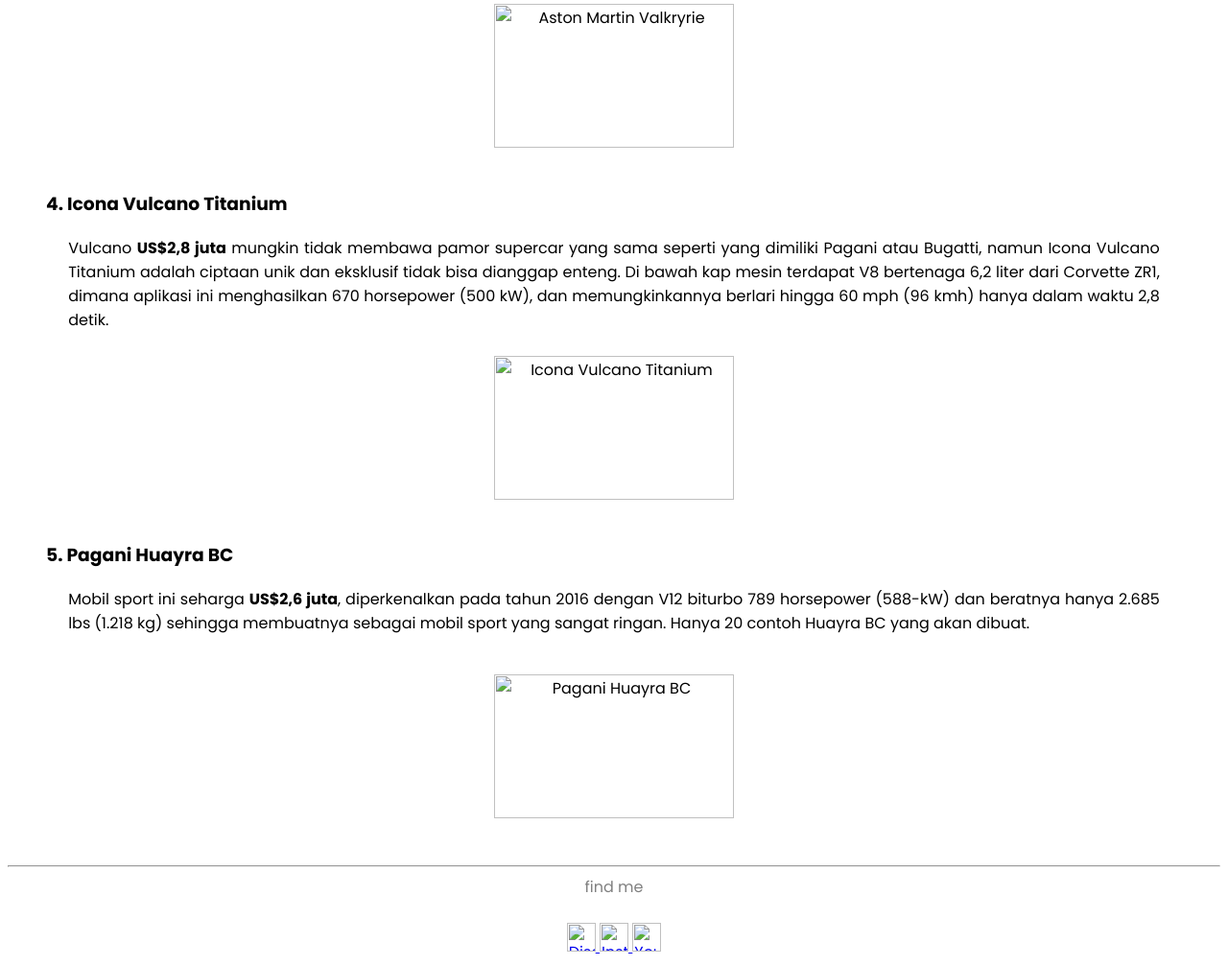
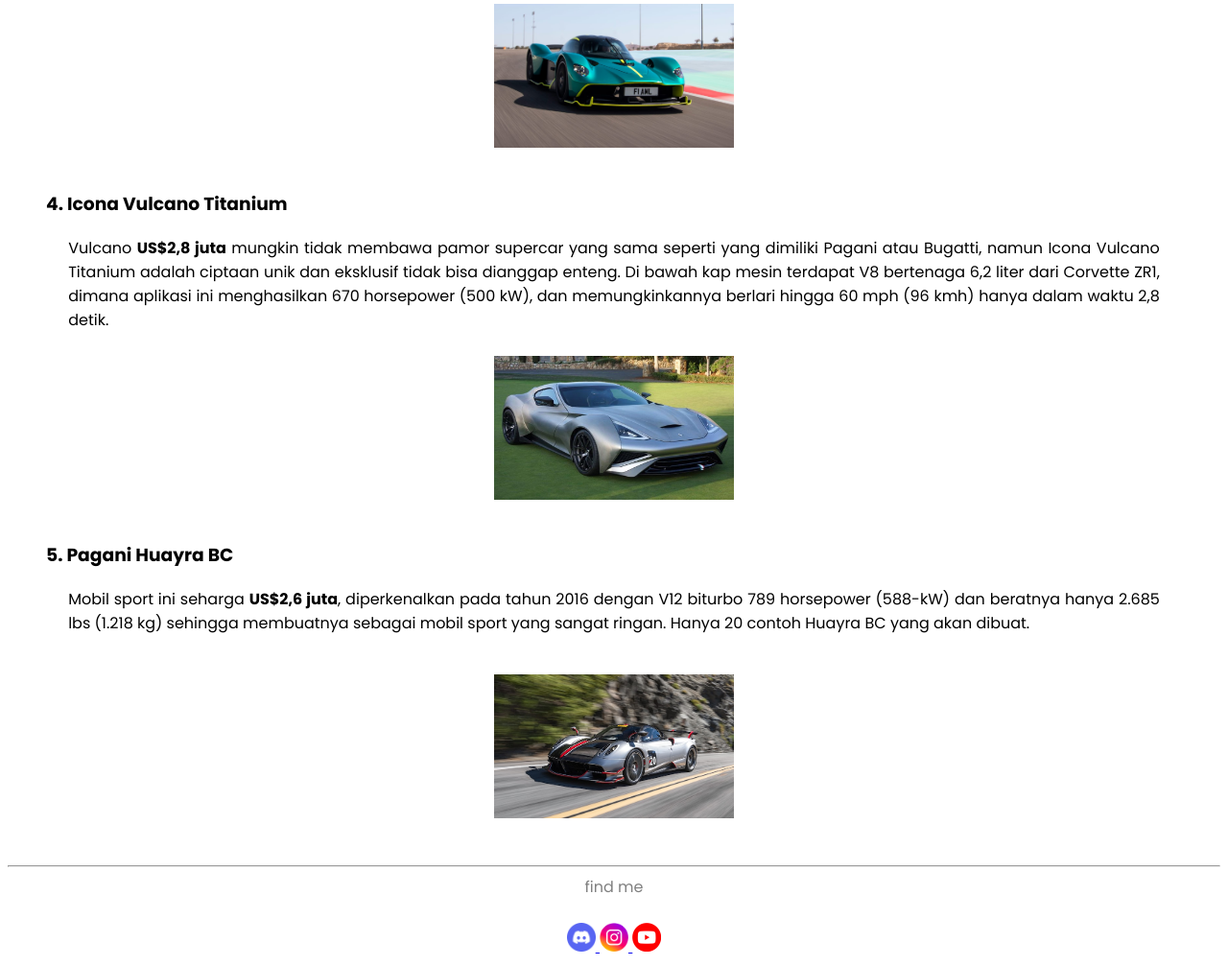
Before and after one commit to c-ndraa/Sports-Car, a plain HTML site: page index.html in a window 1280 px wide. Shown: the part 1383-2390 px from the top of the page at 96% size. Drawn offline with Linux system fonts and the light colour scheme.

Commit message:
index.html

```diff
--- a/index.html
+++ b/index.html
@@ -29,7 +29,7 @@
       <br>
       <hr>
       <br>
-    <img src="gambar/cover.jpg" height="180px" width="300px" title="Top 5 Sport Car Termahal">
+    <img src="cover.jpg" height="180px" width="300px" title="Top 5 Sport Car Termahal">
     </center>
     <br>
     <br>
@@ -45,7 +45,7 @@
         </p>
         <center>
         <br>
-          <img src="gambar/mobil1.jpg" height="150px" width="250px" title="Lamborghini Veneno Roadster">
+          <img src="mobil1.jpg" height="150px" width="250px" title="Lamborghini Veneno Roadster">
         </center>
       </dt>
       <br>
@@ -60,7 +60,7 @@
         </p>
         <center>
         <br>
-          <img src="gambar/mobil2.jpg" height="150px" width="250px" title="W Motors Lykan Hypersport">
+          <img src="mobil2.jpg" height="150px" width="250px" title="W Motors Lykan Hypersport">
         </center>
         </dt>
       <br>
@@ -75,7 +75,7 @@
         </p>
         <center>
         <br>
-          <img src="gambar/mobil3.jpg" height="150px" width="250px" title="Aston Martin Valkryrie">
+          <img src="mobil3.jpg" height="150px" width="250px" title="Aston Martin Valkryrie">
         </center>
       </dt>
       <br>
@@ -90,7 +90,7 @@
         </p>
         <center>
         <br>
-          <img src="gambar/mobil4.jpg" height="150px" width="250px" title="Icona Vulcano Titanium">
+          <img src="mobil4.jpg" height="150px" width="250px" title="Icona Vulcano Titanium">
         </center>
       </dt>
       <br>
@@ -105,7 +105,7 @@
         <center>
         </p>
         <br>
-          <img src="gambar/mobil5.jpg" height="150px" width="250px" title="Pagani Huayra BC">
+          <img src="mobil5.jpg" height="150px" width="250px" title="Pagani Huayra BC">
         </center>
       </dt>
     </dl>
@@ -116,13 +116,13 @@
       find me
     </font><br><br>
     <a href="https://discord.com/channels/736945337104859188/923022487376253029" target="_blank">
-      <img src="gambar/discord.png" height="30" title="Discord">
+      <img src="discord.png" height="30" title="Discord">
     </a>
     <a href="https://www.instagram.com/cndr_.a?igsh=MWc1dGQ4MTFwNGdveA==" target="_blank">
-      <img src="gambar/instagram.png" height="30" title="Instagram">
+      <img src="instagram.png" height="30" title="Instagram">
       </a>
     <a href="https://youtube.com/@panndd?si=BX-SRSInrRgdJI3M" target="_blank">
-      <img src="gambar/youtube.png" height="30" title="YouTube">
+      <img src="youtube.png" height="30" title="YouTube">
     </a>
     </center>
   </font>
```
